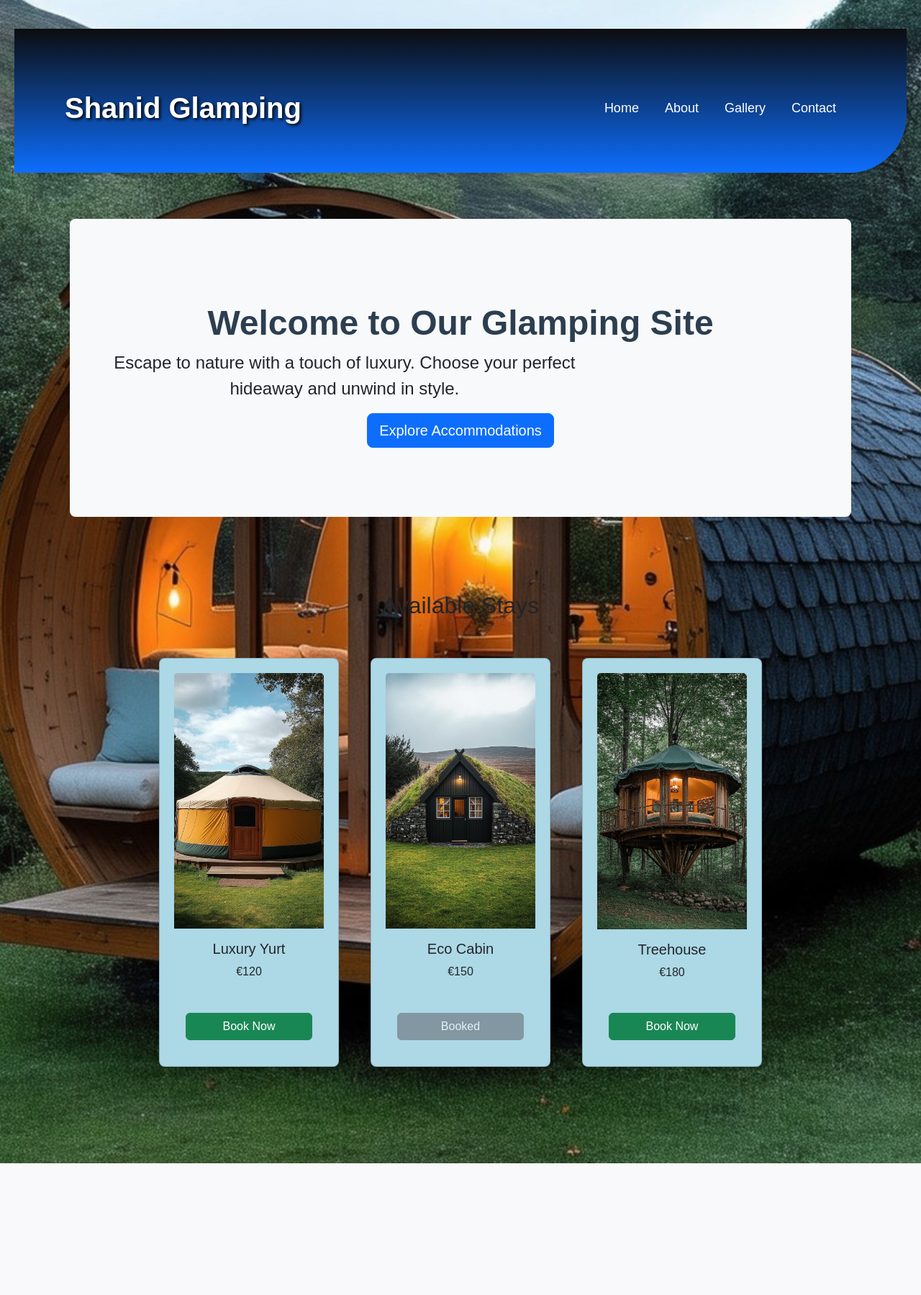
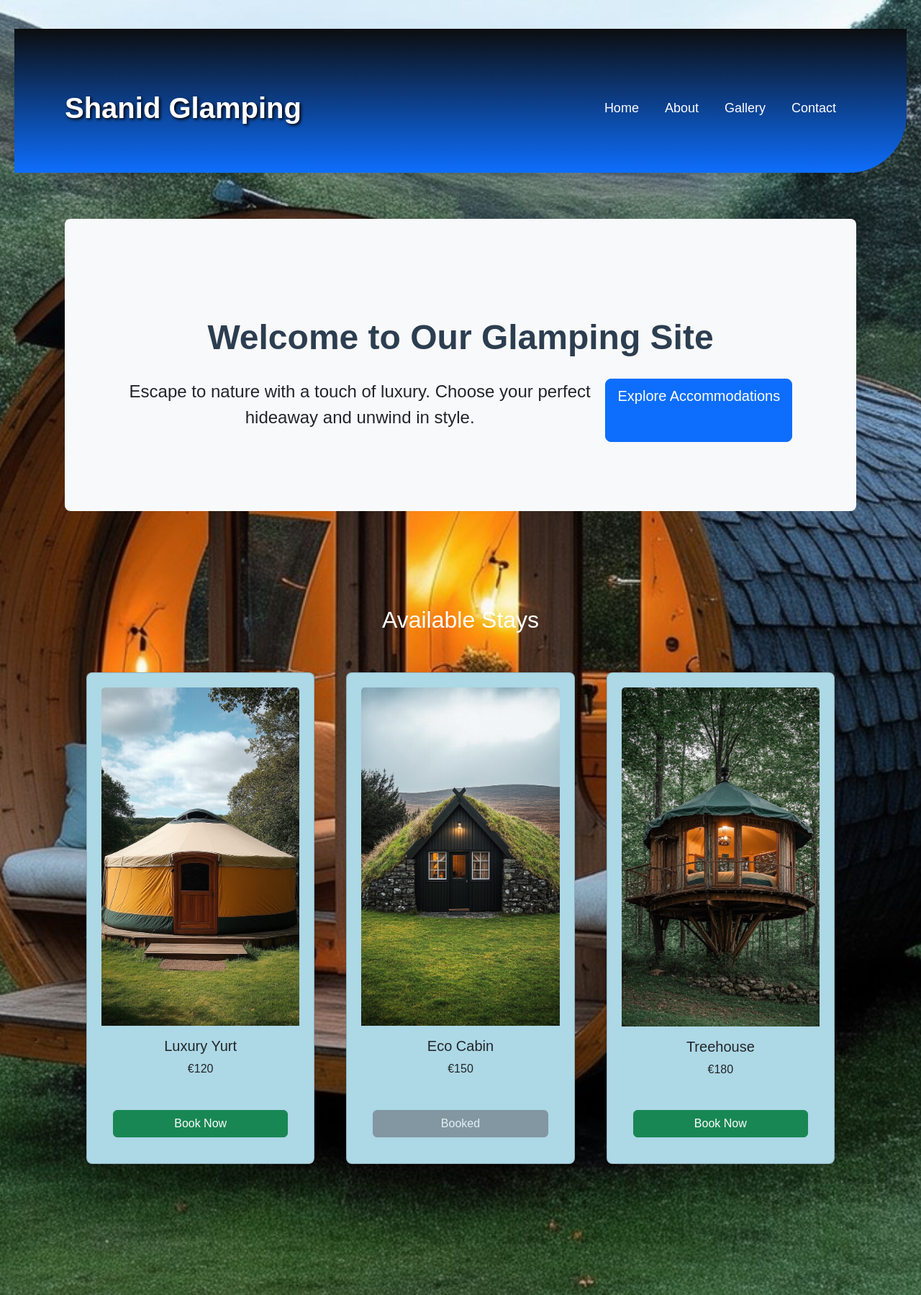
Before and after one commit to aruttle/assignment-module-3, a Flask app: page / in a window 1280 px wide. Shown: the whole page at 72% size. Before the commit the page ends 1616 px from the top, so only its background shows below. Run offline with Flask 3, Linux system fonts and the light colour scheme.

Commit message:
Added new styling to home page

```diff
--- a/static/css/style.css
+++ b/static/css/style.css
@@ -124,3 +124,7 @@ form.bg-white {
     background-color: rgba(255, 255, 255, 0.95);
     border-radius: 12px;
 }
+
+#accommodationsText {
+    color: white;
+}
--- a/templates/home.html
+++ b/templates/home.html
@@ -5,20 +5,20 @@
 {% block content %}
 <!-- Welcome -->
 <div class="p-5 mb-4 bg-light rounded-3">
-  <div class="container-fluid py-5">
+  <div class="container py-5">
     <h1 class="display-5 fw-bold">Welcome to Our Glamping Site</h1>
     <p class="col-md-8 fs-4">Escape to nature with a touch of luxury. Choose your perfect hideaway and unwind in style.</p>
     <a href="#accommodations" class="btn btn-primary btn-lg">Explore Accommodations</a>
   </div>
 </div>
 
-<!-- Accommodation Section -->
-<div class="container" id="accommodations">
-  <h2 class="mb-4">Available Stays</h2>
-  <div class="row">
+<!-- Accommodations Section -->
+<div class="container my-5" id="accommodations">
+  <h2 class="mb-4 text-center" id="accommodationsText">Available Stays</h2>
+  <div class="row justify-content-center">
     {% for acc in accommodations %}
-    <div class="col-md-4 mb-4">
-      <div class="card h-100 shadow-sm">
+    <div class="col-md-6 col-lg-4 mb-4 d-flex">
+      <div class="card h-100 shadow-sm w-100">
         <img src="{{ url_for('static', filename='images/' ~ acc.image) }}" class="card-img-top" alt="{{ acc.name }}">
         <div class="card-body d-flex flex-column">
           <h5 class="card-title">{{ acc.name }}</h5>
```
